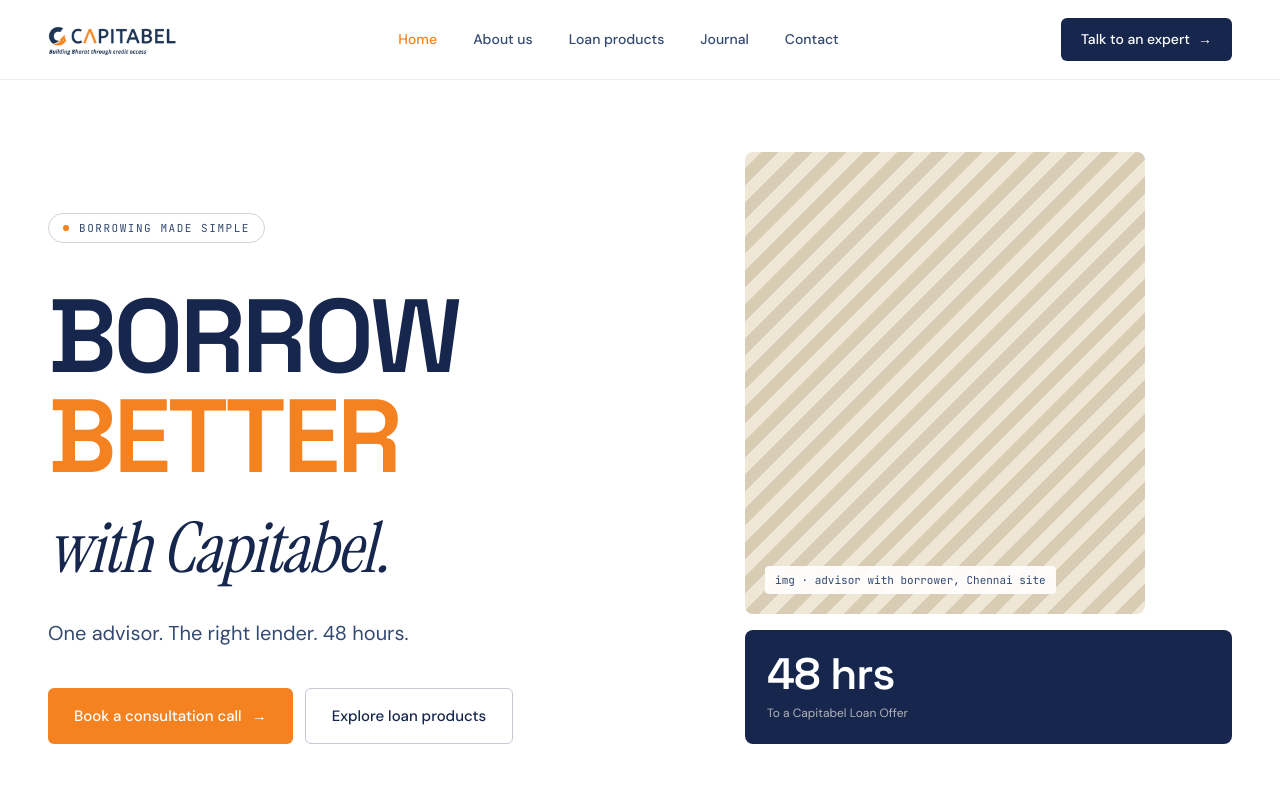
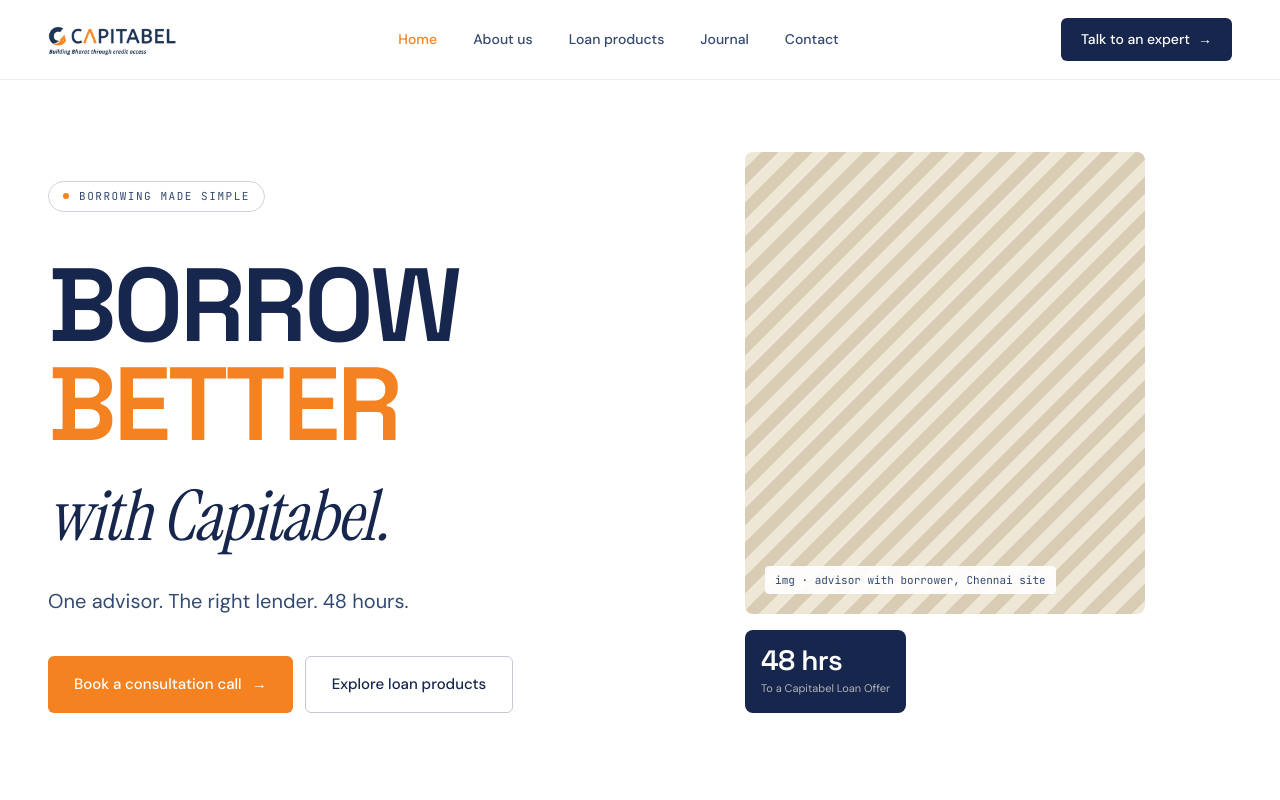
Before and after one commit to PrranavReddy/Capitabel.com, a Next.js app: page / in a window 1280 px wide. Shown: the top 800 px of the page. Built offline with nearby package versions, Linux system fonts and the light colour scheme.

Commit message:
Shrink the 48hrs stat tile in the landing hero
Co-Authored-By: Claude Sonnet 5 <noreply@anthropic.com>

```diff
--- a/app/page.js
+++ b/app/page.js
@@ -132,11 +132,11 @@ export default function LandingPage() {
                 img · advisor with borrower, Chennai site
               </span>
             </div>
-            <div style={{ background: "var(--navy-900)", color: "#FFFFFF", borderRadius: 8, padding: 22 }}>
-              <div style={{ fontFamily: "var(--font-display)", fontWeight: 600, fontSize: 44, lineHeight: 1, letterSpacing: "-0.02em" }}>
+            <div style={{ background: "var(--navy-900)", color: "#FFFFFF", borderRadius: 8, padding: 16, width: "fit-content", maxWidth: 200 }}>
+              <div style={{ fontFamily: "var(--font-display)", fontWeight: 600, fontSize: 28, lineHeight: 1, letterSpacing: "-0.02em" }}>
                 48 hrs
               </div>
-              <div style={{ fontSize: 12, color: "rgba(245,240,228,0.7)", marginTop: 8 }}>To a Capitabel Loan Offer</div>
+              <div style={{ fontSize: 11, color: "rgba(245,240,228,0.7)", marginTop: 6 }}>To a Capitabel Loan Offer</div>
             </div>
           </div>
         </div>
```
